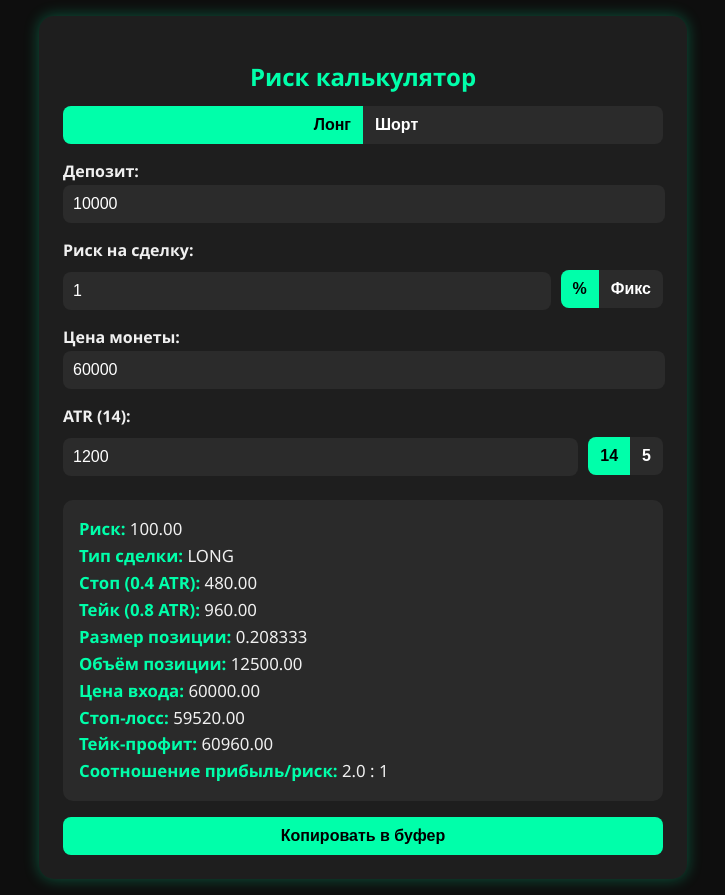
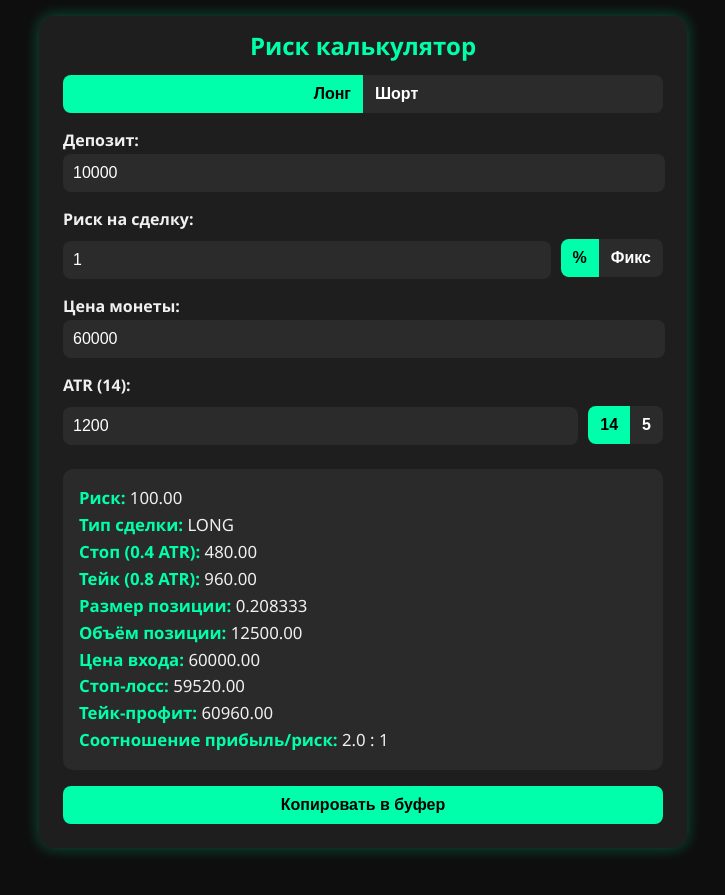
Before and after one commit to Eight-kHz/riskcalc, a plain HTML site: page index.html in a window 1280 px wide. Shown: the whole page, without its empty margins (277-1002 px from the left). After the commit the page ends 864 px from the top, so only its background shows below. Drawn offline with Linux system fonts and the light colour scheme.

Commit message:
Update index.html

```diff
--- a/index.html
+++ b/index.html
@@ -18,13 +18,14 @@
 	  display: flex;
 	  justify-content: center;
 	  align-items: flex-start;
-	  min-height: 100vh;
+	  min-height: 90vh;
 	  padding: 1rem;
 	  overflow-y: auto;
 	}
 	.container {
 	  background: #1e1e1e;
 	  padding: 1.5rem;
+	  padding-top: 0.8rem;
 	  border-radius: 15px;
 	  box-shadow: 0 0 15px var(--shadow-color);
 	  width: 100%;
@@ -48,6 +49,7 @@
 	  }
 	}
     h2 {
+      margin-top: 0rem;
       text-align: center;
       margin-bottom: 0.8rem;
       color: var(--accent);
```
